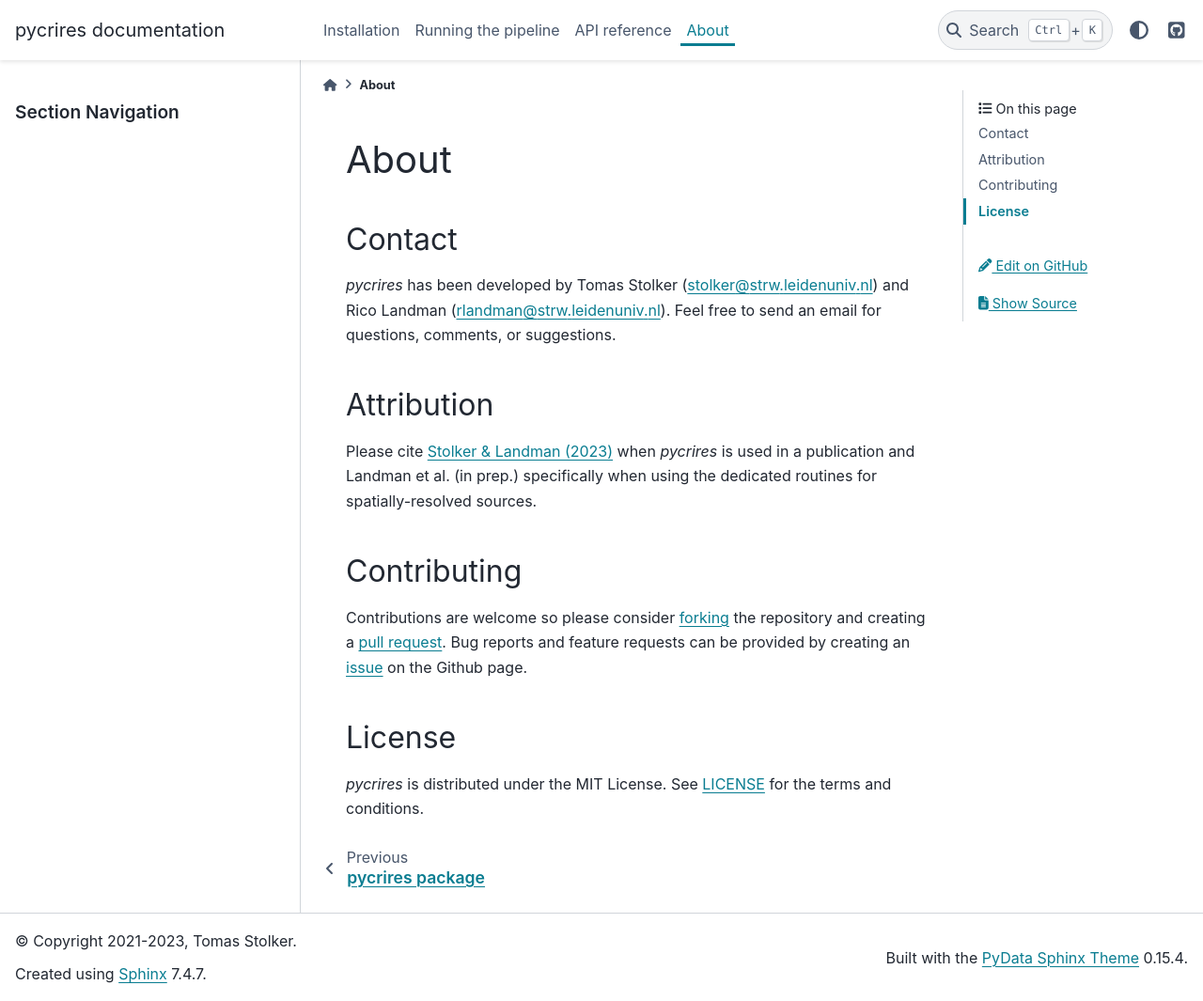
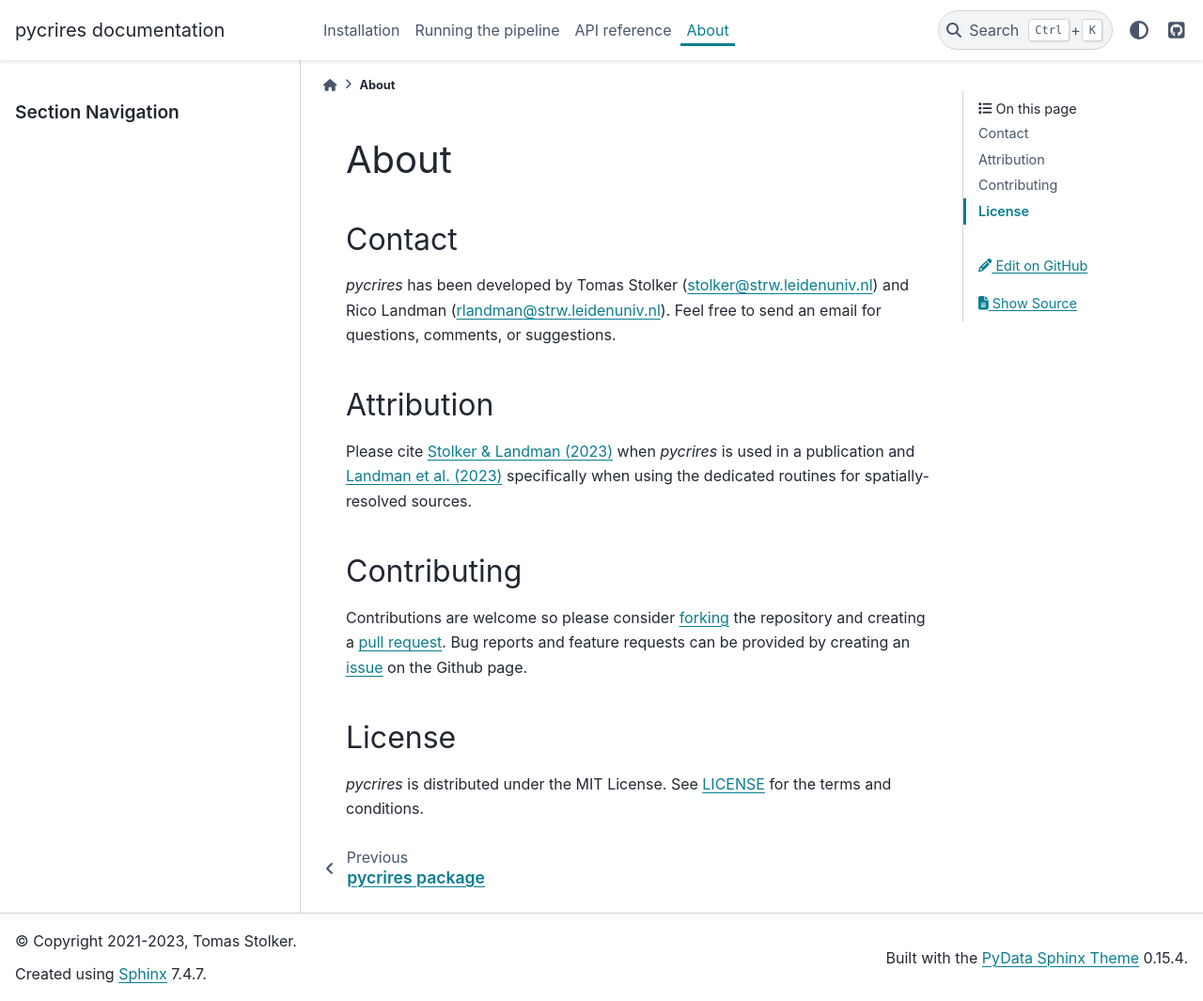
Before and after one commit to tomasstolker/pycrires, a Sphinx documentation site: the page built from docs/about.rst, in a window 1280 px wide and 1065 px high. Shown: the whole window at 94% size. Built offline with Sphinx 7.4.7 and the PyData theme 0.15.4, drawn with Linux system fonts in a browser that asks for light colours.

Commit message:
Minor style improvements, updated configuration for documentation, added reference to Landman et al. (2023)

```diff
--- a/README.rst
+++ b/README.rst
@@ -40,7 +40,7 @@ Documentation can be found at `http://pycrires.readthedocs.io <http://pycrires.r
 Attribution
 -----------
 
-Please cite `Stolker & Landman (2023) <https://ui.adsabs.harvard.edu/abs/2023ascl.soft07040S/abstract>`_ when *pycrires* is used in a publication and Landman et al. (in prep.) specifically when using the dedicated routines for spatially-resolved sources.
+Please cite `Stolker & Landman (2023) <https://ui.adsabs.harvard.edu/abs/2023ascl.soft07040S/abstract>`_ when *pycrires* is used in a publication and `Landman et al. (2023) <https://arxiv.org/abs/2311.13527>`_  specifically when using the dedicated routines for spatially-resolved sources.
 
 Contributing
 ------------
--- a/docs/about.rst
+++ b/docs/about.rst
@@ -11,7 +11,7 @@ Contact
 Attribution
 -----------
 
-Please cite `Stolker & Landman (2023) <https://ui.adsabs.harvard.edu/abs/2023ascl.soft07040S/abstract>`_ when *pycrires* is used in a publication and Landman et al. (in prep.) specifically when using the dedicated routines for spatially-resolved sources.
+Please cite `Stolker & Landman (2023) <https://ui.adsabs.harvard.edu/abs/2023ascl.soft07040S/abstract>`_ when *pycrires* is used in a publication and `Landman et al. (2023) <https://arxiv.org/abs/2311.13527>`_ specifically when using the dedicated routines for spatially-resolved sources.
 
 Contributing
 ------------
--- a/docs/conf.py
+++ b/docs/conf.py
@@ -14,7 +14,6 @@ import os
 import sys
 sys.path.insert(0, os.path.abspath('../'))
 
-
 # -- Project information -----------------------------------------------------
 
 project = 'pycrires'
@@ -26,6 +25,7 @@ author = 'Tomas Stolker'
 # Add any Sphinx extension module names here, as strings. They can be
 # extensions coming with Sphinx (named 'sphinx.ext.*') or your custom
 # ones.
+
 extensions = [
     'sphinx.ext.autodoc',
     'sphinx.ext.napoleon',
@@ -36,31 +36,16 @@ extensions = [
 
 numpydoc_show_class_members = False
 
-# Add any paths that contain templates here, relative to this directory.
-templates_path = []
-
 # List of patterns, relative to source directory, that match files and
 # directories to ignore when looking for source files.
 # This pattern also affects html_static_path and html_extra_path.
-exclude_patterns = ['.ipynb_checkpoints/*']
 
+exclude_patterns = ['_build',
+                    'Thumbs.db',
+                    '.DS_Store',
+                    '.ipynb_checkpoints/*']
 
 # -- Options for HTML output -------------------------------------------------
-
-# The theme to use for HTML and HTML Help pages.  See the documentation for
-# a list of builtin themes.
-#
-# html_theme = 'sphinx_book_theme'
-#
-# html_theme_options = {
-#     'path_to_docs': 'docs',
-#     'repository_url': 'https://github.com/tomasstolker/pycrires',
-#     'repository_branch': 'main',
-#     'use_edit_page_button': True,
-#     'use_issues_button': True,
-#     'use_repository_button': True,
-#     'use_download_button': True,
-# }
 
 html_theme = 'pydata_sphinx_theme'
 
@@ -76,7 +61,6 @@ html_context = {
     "doc_path": "docs",
 }
 
-# Add any paths that contain custom static files (such as style sheets) here,
-# relative to this directory. They are copied after the builtin static files,
-# so a file named "default.css" will overwrite the builtin "default.css".
-html_static_path = []
+html_static_path = ['_static']
+
+html_search_language = 'en'
```
Also changed, not shown: 1 other file.
